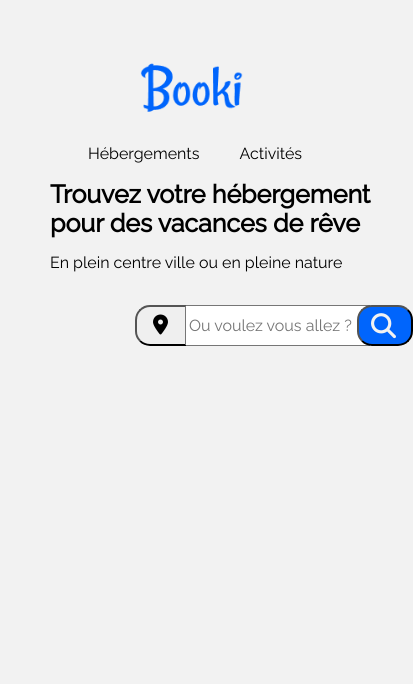
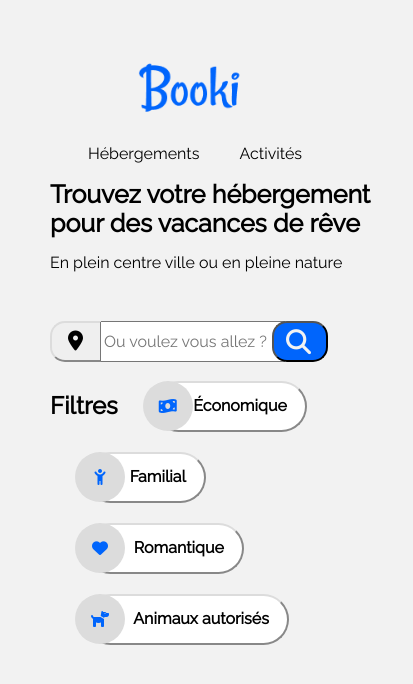
Before and after one commit to JioPonda/Livrable-Num-ro-1, a plain HTML site: page index.html in a window 390 px wide. Shown: the whole page, 413 px wide, since content can reach past the window. Drawn offline with Linux system fonts and the light colour scheme.

Commit message:
ajout de la partie filtre + Media Queries

```diff
--- a/css/Mobile.css
+++ b/css/Mobile.css
@@ -7,14 +7,15 @@
 nav {
     display: flex;
     flex-direction: column;
-    margin: 50px 0 0 0;
+    margin: 50px 0 0 100px;
+
 }
 
 .logo-Booki {
     height: 75px;
     width: 150;
     margin-bottom: 20px;
-    margin-left: 50px;
+    margin-right: 80px;
 }
 
 ul {
@@ -40,7 +41,7 @@ section {
 
 .search-bar{
     display: flex;
-    margin-left: 25%;
+    margin-left: 5%;
 }
 
 .search-button {
@@ -68,3 +69,13 @@ section {
     margin-left: 236px ;
     margin-top: 8px;
 }
+
+/* FILTRES */
+
+.filters {
+    margin-top: 50px;
+}
+
+.filters div {
+    padding: 10px;
+}
--- a/css/Tablette.css
+++ b/css/Tablette.css
@@ -2,8 +2,8 @@
     MEDIA QUERIES TABLETTE 992
 \*                               */
 
-/* BARRE DE RECHERCHE */
+/* NAVIGATION */
 
-.search-bar{
-    margin-right: 50px;
+nav ul {
+    margin: 0 100px 0 0px;
 }
--- a/css/style.css
+++ b/css/style.css
@@ -42,7 +42,7 @@ ul a:hover {
     text-decoration: none;
 }
 
-/* BARRE DE RECHERCHE */
+/* SEARCH BAR */
 
 section {
     display: flex;
@@ -64,6 +64,7 @@ section input {
     height: 35px;
     width: 50px;
     border-radius: 15px;
+    border-color: gainsboro;
 }
 
 .Where {
@@ -79,6 +80,7 @@ section input {
     margin-left: 220px;
     border-radius: 15px;
     background-color: #0065FC;
+    border-color: #0065FC;
 }
 
 .search-button-mobile {
@@ -96,3 +98,100 @@ section input {
 #icon-loupe {
     display: none;
 }
+
+/* FILTERS */
+
+.filters {
+    display: flex;
+    flex-direction: row;
+    flex-wrap: wrap;
+    align-items: center;
+}
+
+#icon-dollars {
+    display: flex;
+    justify-content: center;
+    align-items: center;
+    position: absolute;
+    color: #0065FC;
+    height: 50px;
+    width: 50px;
+    border-radius: 30px;
+    background-color: gainsboro;
+    margin-left: 15px ;
+}
+
+#dollars-button {
+    height: 45px;
+    background-color: #fff;
+    border-radius: 30px;
+    border-color: gainsboro;
+    font-weight: bold;
+    margin-left: 25px;
+}
+
+#icon-person {
+    display: flex;
+    justify-content: center;
+    align-items: center;
+    position: absolute;
+    color: #0065FC;
+    height: 50px;
+    width: 50px;
+    border-radius: 30px;
+    background-color: gainsboro;
+    margin-left: 15px ;
+}
+
+#family-button {
+    height: 45px;
+    background-color: #fff;
+    border-radius: 30px;
+    border-color: gainsboro;
+    font-weight: bold;
+    margin-left: 25px;
+}
+
+#icon-heart {
+    display: flex;
+    justify-content: center;
+    align-items: center;
+    position: absolute;
+    color: #0065FC;
+    height: 50px;
+    width: 50px;
+    border-radius: 30px;
+    background-color: gainsboro;
+    margin-left: 15px ;
+}
+
+#heart-button {
+    height: 45px;
+    background-color: #fff;
+    border-radius: 30px;
+    border-color: gainsboro;
+    font-weight: bold;
+    margin-left: 25px;
+}
+
+#icon-dog {
+    display: flex;
+    justify-content: center;
+    align-items: center;
+    position: absolute;
+    color: #0065FC;
+    height: 50px;
+    width: 50px;
+    border-radius: 30px;
+    background-color: gainsboro;
+    margin-left: 15px ;
+}
+
+#animals-button {
+    height: 45px;
+    background-color: #fff;
+    border-radius: 30px;
+    border-color: gainsboro;
+    font-weight: bold;
+    margin-left: 25px;
+}
--- a/index.html
+++ b/index.html
@@ -19,6 +19,7 @@
 
     <header>
 
+<!-- NAVIGATION -->
         <nav>
 
             <img class="logo-Booki" src="assets/logo/Booki.png" alt="logo du site Booki">
@@ -30,23 +31,63 @@
 
         </nav>
 
+    <!-- SEARCH ZONE -->
+
         <section class="search-zone">
+
             <div class="titre">
                 <h1>Trouvez votre hébergement pour des vacances de rêve</h1>
                 <p>En plein centre ville ou en pleine nature</p>
             </div>
+
             <form method="post" action="#">
 
                 <p class="search-bar">
+
+                    <div>
                     <i id="icon-map" class="fa-solid fa-location-dot"></i>
                     <input class="map-button" type="submit" value=" ">
+                    </div>
+
                     <input class="Where" type="search" placeholder="Ou voulez vous allez ?">
-                    <input class="search-button" type="submit" value="   Rechercher">
+
+                    <input class="search-button" type="submit" value="   Rechercher  ">
+
+                    <div>
                     <input class="search-button-mobile" type="submit" value=" ">
                     <i id="icon-loupe" class="fa-solid fa-magnifying-glass"></i>
+                    </div>
+
                 </p>
 
             </form>
+    <!-- FILTERS -->
+            <div class="filters">
+
+                <h2>Filtres</h2>
+
+                <div>
+                    <i id="icon-dollars" class="fa-solid fa-money-bill-wave"></i>
+                    <input id="dollars-button" class="filters-button" type= "submit" value="        Économique   ">
+                </div>
+
+                <div>
+                    <i id="icon-person" class="fa-solid fa-child-reaching"></i>
+                    <input id="family-button" type="submit" value="         Familial   ">
+                </div>
+
+                <div>
+                <i id="icon-heart" class="fa-solid fa-heart"></i>
+                <input id="heart-button" type="submit" value="          Romantique   ">
+                </div>
+
+                <div>
+                <i id="icon-dog" class="fa-solid fa-dog"></i>
+                <input id="animals-button" type="submit" value="          Animaux autorisés   ">
+                </div>
+
+            </div>
+
 
         </section>
 
```
